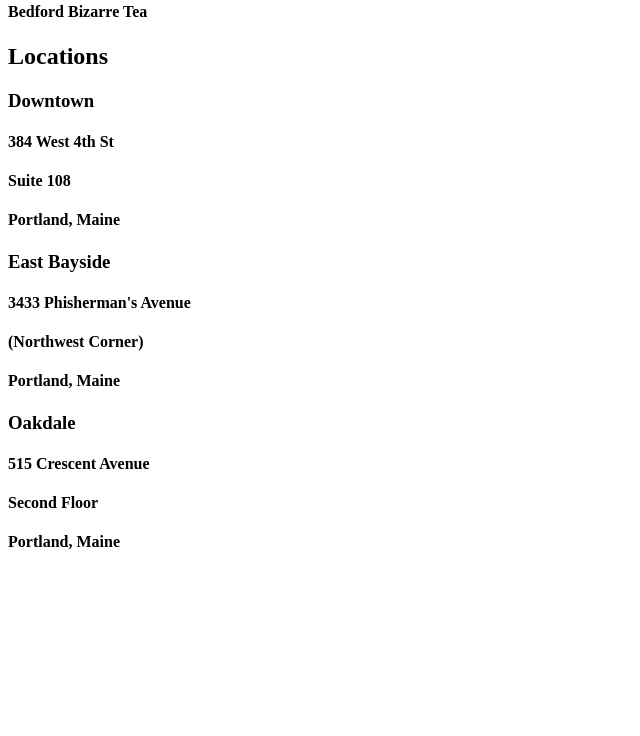
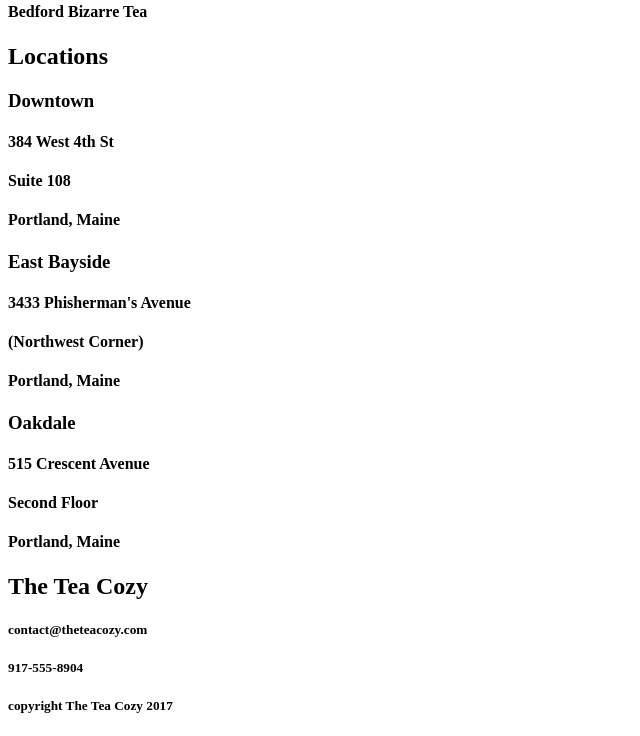
Before and after one commit to jhogan1995/tea_cozy1, a plain HTML site: page index.html in a window 1280 px wide. Shown: the part 2305-3041 px from the top of the page, without its empty margins (0-640 px from the left). Before the commit the page ends 2878 px from the top, so only its background shows below. Drawn offline with Linux system fonts and the light colour scheme.

Commit message:
Footer Added - HTML Finished

```diff
--- a/index.html
+++ b/index.html
@@ -77,5 +77,13 @@
         </div>
       </div>
     </main>
+    <footer id="mainfooter">
+      <div id="contactinfo">
+        <h2>The Tea Cozy</h2>
+        <h5>contact@theteacozy.com</h5>
+        <h5>917-555-8904</h5>
+      </div>
+      <h5 class="copyright">copyright The Tea Cozy 2017</h5>
+    </footer>
   </body>
 </html>
```
